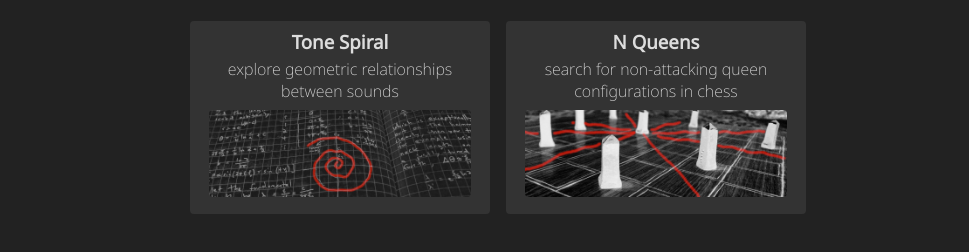
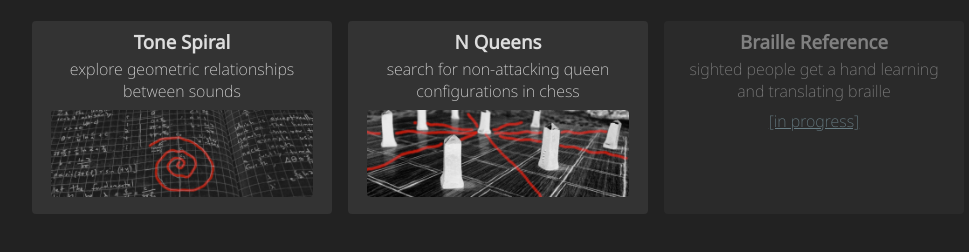
Before and after one commit to mbdeaton/mbdeaton, a plain HTML site: page index.html in a window 1280 px wide. Shown: the part 62-314 px from the top of the page, without its empty margins (142-1111 px from the left). Drawn offline with Linux system fonts and the light colour scheme.

Commit message:
Add unfinished projects

```diff
--- a/index.html
+++ b/index.html
@@ -13,7 +13,7 @@
       <h1>Brett Deaton's Projects</h1>
     </header>
 
-    <div class="container">
+    <div class="project-container">
       <div class="project">
         <h3>Tone Spiral</h3>
         <p>explore geometric relationships between sounds</p>
@@ -37,6 +37,14 @@
           />
         </a>
       </div>
+
+      <div class="project dumb">
+        <h3>Braille Reference</h3>
+        <p>sighted people get a hand learning and translating braille</p>
+        <a href="https://braille-reference-demo.netlify.app/">
+          <p>[in progress]</p>
+        </a>
+      </div>
     </div>
   </body>
 </html>
--- a/styles.css
+++ b/styles.css
@@ -31,7 +31,7 @@ a {
   color: var(--color-link);
 }
 
-.container {
+.project-container {
   display: flex;
   flex-wrap: wrap;
   justify-content: center;
@@ -55,3 +55,7 @@ a {
   padding: 4px;
   font-weight: 200;
 }
+
+.dumb {
+  opacity: 50%;
+}
```
